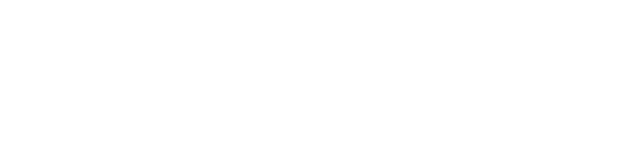
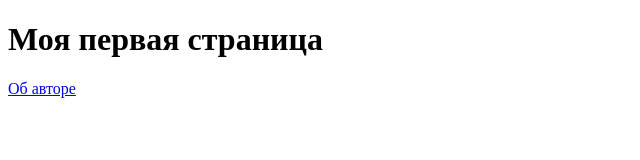
Before and after one commit to kseniaqua/if-html, a website: page index.html in a window 1280 px wide. Shown: the whole page, without its empty margins (0-640 px from the left). Drawn offline with Linux system fonts and the light colour scheme.

Commit message:
Installed Prettier. Created new branch lesson-2, new directory About and new file index.html in directory About.

```diff
--- a/index.html
+++ b/index.html
@@ -1,10 +1,13 @@
 <!DOCTYPE html>
 <html lang="en">
-<head>
-    <meta charset="UTF-8">
+  <head>
+    <meta charset="UTF-8" />
     <title>Title</title>
-</head>
-<body>
-
-</body>
+  </head>
+  <body>
+    <h1>Моя первая страница</h1>
+    <p>
+      <a href="./About/index.html">Об авторе</a>
+    </p>
+  </body>
 </html>
```
Also changed, not shown: About/index.html (added, +10 -0 lines), package.json (added, +23 -0 lines), 2 other files.
